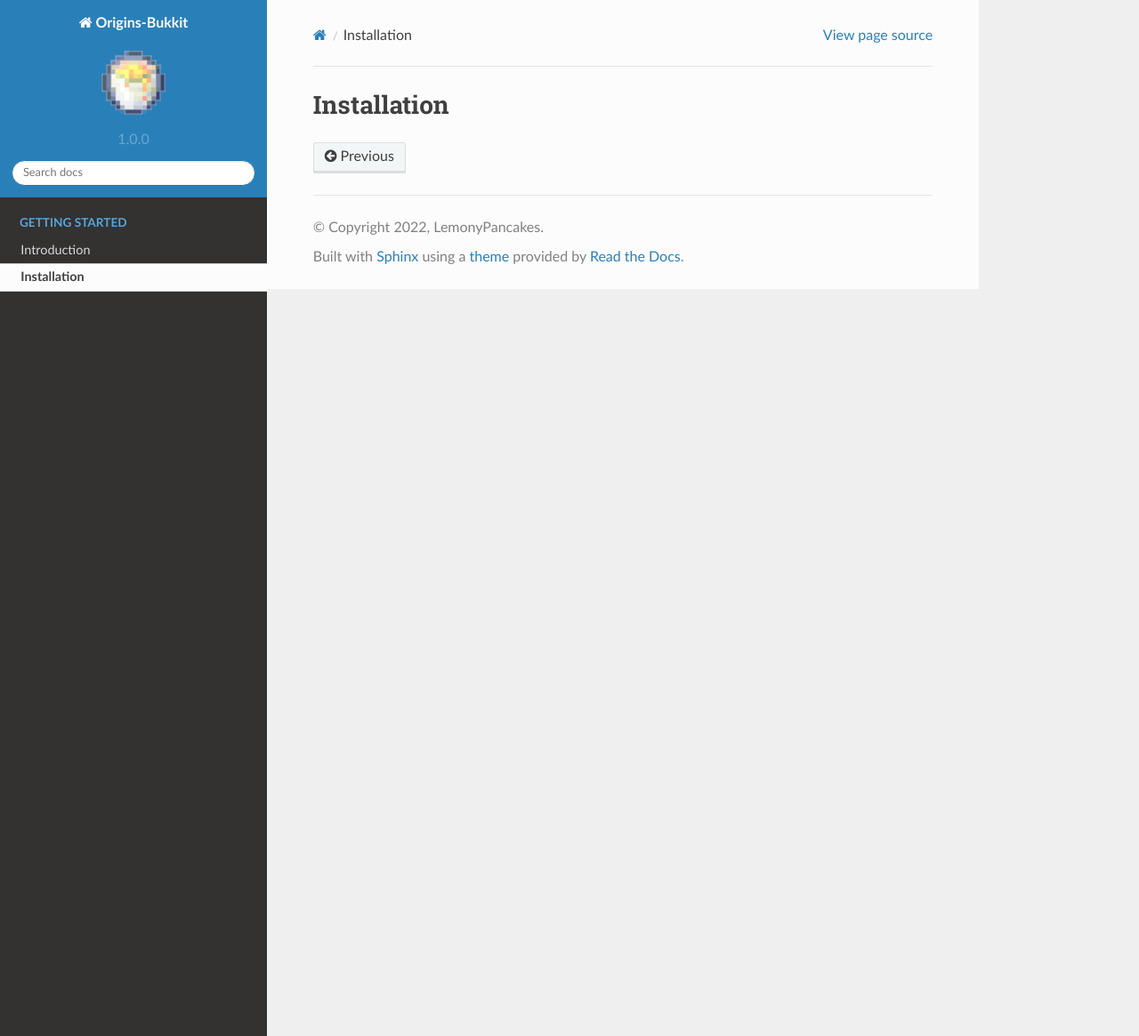
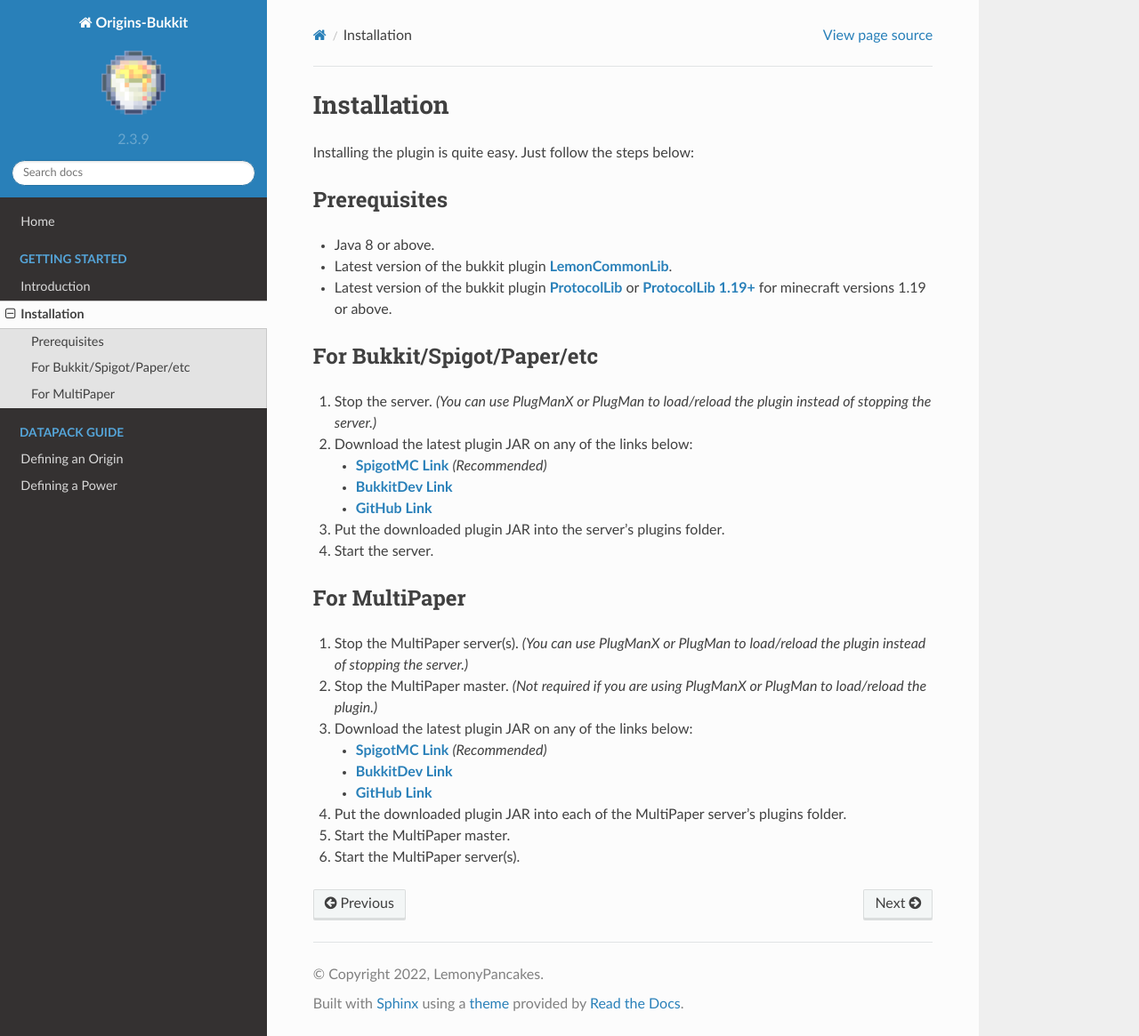
Before and after one commit to LemonyPancakes/origins-bukkit-docs, a Sphinx documentation site: the page built from docs/source/installation.rst, in a window 1280 px wide and 1165 px high. Shown: the whole window at 89% size. Built offline with Sphinx 7.4.7 and the Read the Docs theme 2.0.0, drawn with Linux system fonts in a browser that asks for light colours.

Commit message:
installation.rst

```diff
--- a/docs/source/conf.py
+++ b/docs/source/conf.py
@@ -6,8 +6,8 @@ project = 'Origins-Bukkit'
 copyright = '2022, LemonyPancakes'
 author = 'LemonyPancakes'
 
-release = '1.0.0'
-version = '1.0.0'
+release = '2.3.9'
+version = '2.3.9'
 
 # -- General configuration
 
--- /dev/null
+++ b/docs/source/data_pack_guide/defining_a_power.rst
@@ -0,0 +1,2 @@
+Defining a Power
+================
--- /dev/null
+++ b/docs/source/data_pack_guide/defining_an_origin.rst
@@ -0,0 +1,2 @@
+Defining an Origin
+==================
--- a/docs/source/installation.rst
+++ b/docs/source/installation.rst
@@ -1,3 +1,52 @@
-============
 Installation
 ============
+
+Installing the plugin is quite easy. Just follow the steps below:
+
+Prerequisites
+-------------
+
+* Java 8 or above.
+* Latest version of the bukkit plugin |LemonCommonLib|_.
+* Latest version of the bukkit plugin |ProtocolLib|_ or |ProtocolLib1.19+|_ for minecraft versions 1.19 or above.
+
+For Bukkit/Spigot/Paper/etc
+---------------------------
+
+#. Stop the server. *(You can use PlugManX or PlugMan to load/reload the plugin instead of stopping the server.)*
+#. Download the latest plugin JAR on any of the links below:
+
+   * |Origins-Bukkit-SpigotMC-Link|_ *(Recommended)*
+   * |Origins-Bukkit-BukkitDev-Link|_
+   * |Origins-Bukkit-GitHub-Link|_
+
+#. Put the downloaded plugin JAR into the server's plugins folder.
+#. Start the server.
+
+For MultiPaper
+--------------
+
+#. Stop the MultiPaper server(s). *(You can use PlugManX or PlugMan to load/reload the plugin instead of stopping the server.)*
+#. Stop the MultiPaper master. *(Not required if you are using PlugManX or PlugMan to load/reload the plugin.)*
+#. Download the latest plugin JAR on any of the links below:
+
+   * |Origins-Bukkit-SpigotMC-Link|_ *(Recommended)*
+   * |Origins-Bukkit-BukkitDev-Link|_
+   * |Origins-Bukkit-GitHub-Link|_
+
+#. Put the downloaded plugin JAR into each of the MultiPaper server's plugins folder.
+#. Start the MultiPaper master.
+#. Start the MultiPaper server(s).
+
+.. _LemonCommonLib: https://www.spigotmc.org/resources/97522/
+.. |LemonCommonLib| replace:: **LemonCommonLib**
+.. _ProtocolLib: https://www.spigotmc.org/resources/1997/
+.. |ProtocolLib| replace:: **ProtocolLib**
+.. _ProtocolLib1.19+: https://ci.dmulloy2.net/job/ProtocolLib/lastSuccessfulBuild/
+.. |ProtocolLib1.19+| replace:: **ProtocolLib 1.19+**
+.. _Origins-Bukkit-SpigotMC-Link: https://www.spigotmc.org/resources/97926/
+.. |Origins-Bukkit-SpigotMC-Link| replace:: **SpigotMC Link**
+.. _Origins-Bukkit-BukkitDev-Link: https://dev.bukkit.org/projects/origins-bukkit
+.. |Origins-Bukkit-BukkitDev-Link| replace:: **BukkitDev Link**
+.. _Origins-Bukkit-GitHub-Link: https://github.com/LemonyPancakes/Origins-Bukkit/releases
+.. |Origins-Bukkit-GitHub-Link| replace:: **GitHub Link**
--- a/docs/source/introduction.rst
+++ b/docs/source/introduction.rst
@@ -1,4 +1,2 @@
-============
 Introduction
 ============
-asdasdasdasd
```
Also changed, not shown: docs/source/index.rst (+16 -3 lines).
